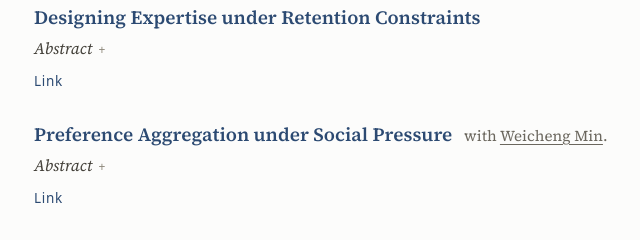
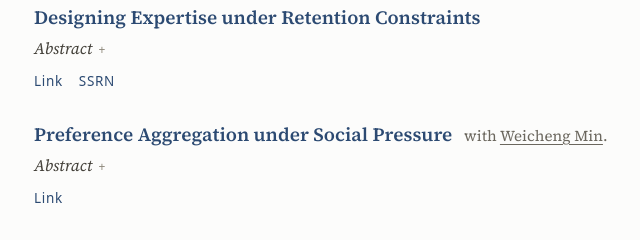
Before and after one commit to JinzheW/jinzhe-wang-academic-site, a website: page index.html in a window 1280 px wide. Shown: the part 570-810 px from the top of the page, 108-748 px from the left. Drawn offline with Linux system fonts and the light colour scheme.

Commit message:
Update index.html SSRN link

```diff
--- a/index.html
+++ b/index.html
@@ -95,12 +95,18 @@
                 </div>
               </details>
 
-              <div class="paper-links">
-                <a
+             <div class="paper-links">
+              <a
                   href="https://drive.google.com/file/d/1ezLP1hgeT3xrzVzQo3npBqCOgXiq7uuk/view?usp=drive_link"
                   target="_blank"
                   rel="noreferrer"
                 >Link</a>
+
+              <a
+                  href="https://papers.ssrn.com/sol3/papers.cfm?abstract_id=7443698"
+                  target="_blank"
+                  rel="noreferrer"
+              >SSRN</a>
               </div>
             </article>
 
```
